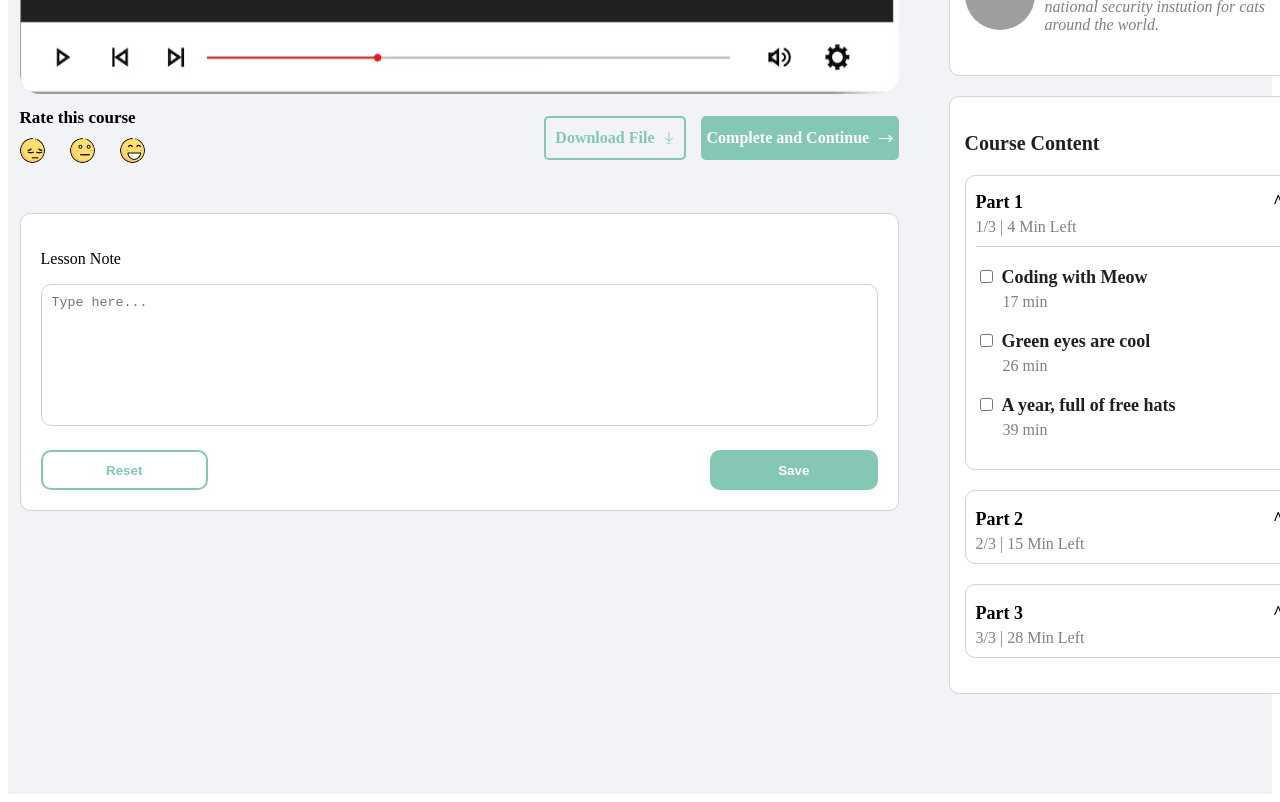
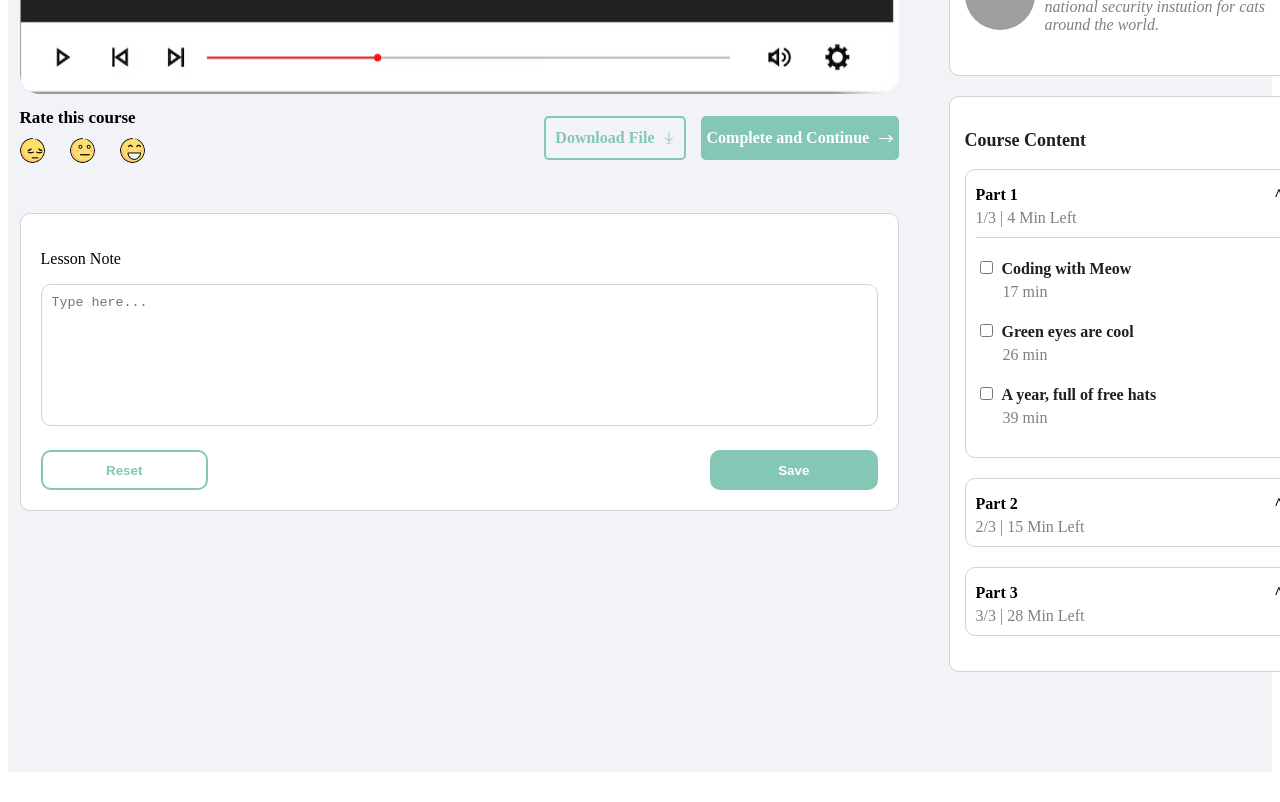
Before and after one commit to stefand2003/codehance--assignment, a React (Vite) app: page / in a window 1280 px wide. Shown: the part 500-1302 px from the top of the page. After the commit the page ends 1280 px from the top, so only its background shows below. Built offline with nearby package versions, Linux system fonts and the light colour scheme; grey boxes are pictures that could not be loaded.

Commit message:
changed the font-size on course content, as it seemed too big for some reason

```diff
--- a/src/components/CourseContent/CourseContent.scss
+++ b/src/components/CourseContent/CourseContent.scss
@@ -7,7 +7,7 @@
 
   &__header {
     font-weight: bold;
-    font-size: 20px;
+    font-size: 18px;
     color: #202020;
   }
 
@@ -31,13 +31,13 @@
         margin-bottom: 5px;
 
         :first-child {
-          font-size: 18px;
+          font-size: 16px;
           font-weight: bold;
         }
 
         :last-child {
           font-weight: bold;
-          font-size: 18px;
+          font-size: 16px;
         }
       }
 
@@ -58,7 +58,7 @@
 
       label {
         font-weight: bold;
-        font-size: 18px;
+        font-size: 16px;
         color: #202020;
       }
 
@@ -86,7 +86,7 @@
       margin-bottom: 5px;
 
       font-weight: bold;
-      font-size: 18px;
+      font-size: 16px;
     }
 
     p {
@@ -111,7 +111,7 @@
       margin-bottom: 5px;
 
       font-weight: bold;
-      font-size: 18px;
+      font-size: 16px;
     }
 
     p {
```
